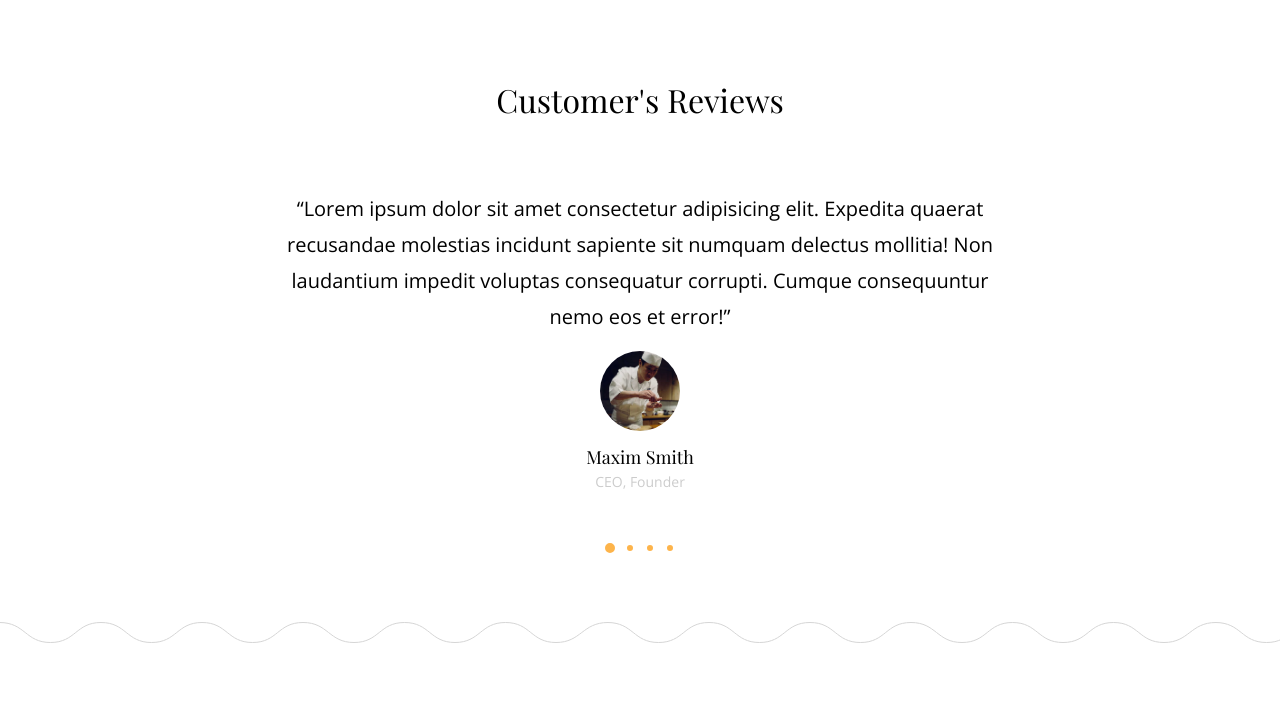
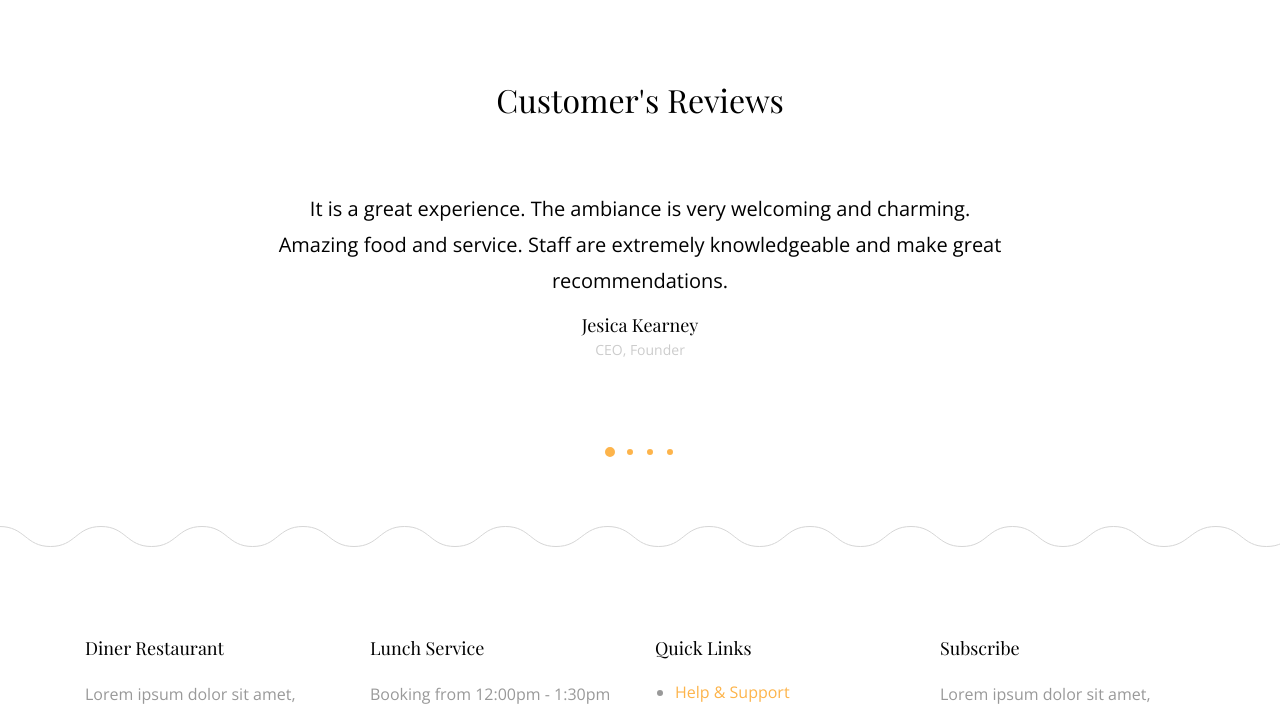
Before and after one commit to JayKearney/parrilla-delivery, a Django app: template src/contact/templates/contact/contact.html in a window 1280 px wide. Shown: the part 1457-2170 px from the top of the page. Run offline with Django 3.2, Linux system fonts and the light colour scheme; the template is opened without the code that fills it, so the values that code supplies are empty; some libraries are stand-ins or nearby versions; some web fonts are replaced.

Commit message:
add customer reviews

```diff
--- a/src/contact/templates/contact/contact.html
+++ b/src/contact/templates/contact/contact.html
@@ -57,41 +57,37 @@
 
                   <div class="item">
                     <blockquote class="testimonial">
-                      <p>&ldquo;Lorem ipsum dolor sit amet consectetur adipisicing elit. Expedita quaerat recusandae molestias incidunt sapiente sit numquam delectus mollitia! Non laudantium impedit voluptas consequatur corrupti. Cumque consequuntur nemo eos et error!&rdquo;</p>
+                      <p>It is a great experience. The ambiance is very welcoming and charming. Amazing food and service. Staff are extremely knowledgeable and make great recommendations.</p>
                       <div class="author">
-                        <img src="img/person_1.jpg" alt="Image placeholder" class="mb-3">
-                        <h4>Maxim Smith</h4>
+                        <h4>Jesica Kearney</h4>
                         <p>CEO, Founder</p>
                       </div>
                     </blockquote>
                   </div>
                   <div class="item">
                     <blockquote class="testimonial">
-                      <p>&ldquo;Sint adipisci laborum dolorum ipsa quidem alias ipsum aperiam aut! Quis rerum soluta dolorem iure nihil velit error sequi? Dignissimos accusantium adipisci unde officia? Dolores aut sequi dolorum repellendus quod.&rdquo;</p>
+                      <p>The first place on Earth I go after I finish a mission in Space!</p>
                       <div class="author">
-                        <img src="img/person_2.jpg" alt="Image placeholder" class="mb-3">
-                        <h4>Geert Green</h4>
-                        <p>CEO, Founder</p>
+                        <h4>Ben Dowling</h4>
+                        <p>Astronaut</p>
                       </div>
                     </blockquote>
                   </div>
                   <div class="item">
                     <blockquote class="testimonial">
-                      <p>&ldquo;Ratione alias iure ab facere quia aliquam dolor et voluptates esse nihil corporis distinctio hic ea quo ducimus autem cum amet. Quos accusamus iusto porro nulla temporibus numquam commodi soluta.&rdquo;</p>
+                      <p>Do yourself a favor and visit this lovely restaurant! The service is unmatched. The staff truly cares about your experience. The food is absolutely amazing. Everything we tasted melted in other mouths. Absolutely the best meal we had in a while. Highly recommend!</p>
                       <div class="author">
-                        <img src="img/person_3.jpg" alt="Image placeholder" class="mb-3">
-                        <h4>Dennis Roman</h4>
-                        <p>CEO, Founder</p>
+                        <h4>Liliana Capdevilla</h4>
+                        <p>Entrepeneur</p>
                       </div>
                     </blockquote>
                   </div>
                   <div class="item">
                     <blockquote class="testimonial">
-                      <p>&ldquo;Ad quod aspernatur ipsa. Numquam expedita delectus qui ad explicabo voluptas eos vel reiciendis magnam rerum quaerat quisquam accusantium quae saepe ipsam ullam ut ea molestiae porro. Recusandae veniam maxime.&rdquo;</p>
+                      <p>Being a Farmer myself, I understand the quality of meat, and Parrilla Argentina is the best quality I tried in a long time!</p>
                       <div class="author">
-                        <img src="img/person_2.jpg" alt="Image placeholder" class="mb-3">
-                        <h4>Geert Green</h4>
-                        <p>CEO, Founder</p>
+                        <h4>Norman Jenkins</h4>
+                        <p>Farmer</p>
                       </div>
                     </blockquote>
                   </div>
```
Also changed, not shown: src/reservation/templates/Reservation/reservation.html (+4 -8 lines), src/db.sqlite3.
